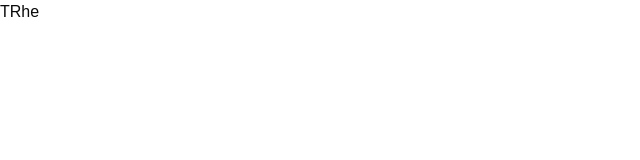
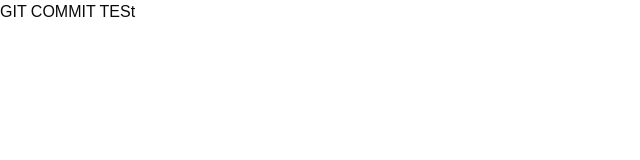
Before and after one commit to maskjelly/whiteye.in, a Next.js app: page /plan in a window 1280 px wide. Shown: the top 160 px of the page, without its empty margins (0-640 px from the left). Built offline with nearby package versions, Linux system fonts and the light colour scheme.

Commit message:
this is another test

```diff
--- a/app/plan/page.tsx
+++ b/app/plan/page.tsx
@@ -1,7 +1,7 @@
 export default function TEST() {
     return (
         <div>
-            TRhe
+        GIT COMMIT TESt
         </div>
     )
 }
```
